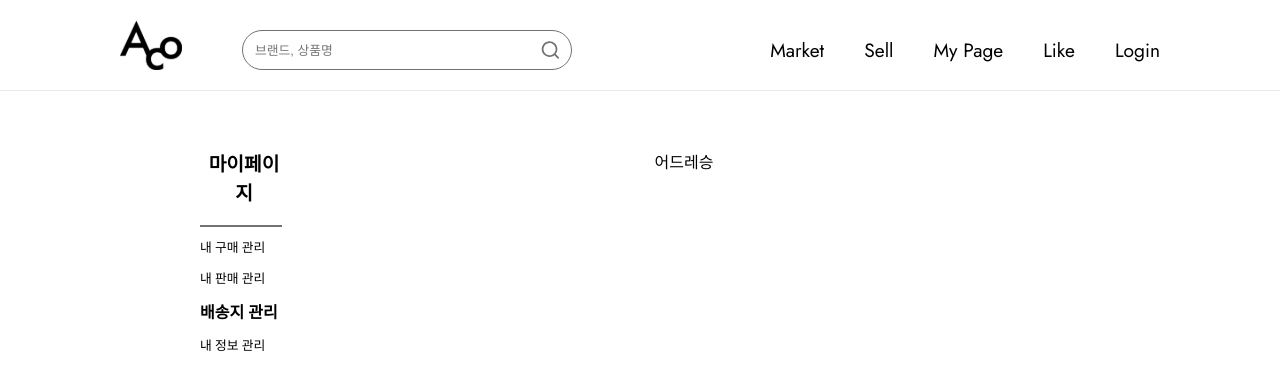
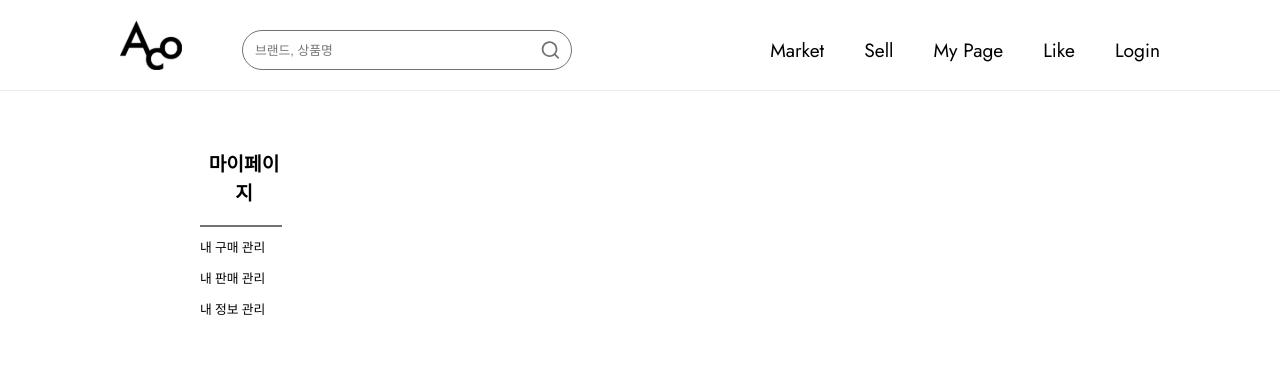
Before and after one commit to aucison/Aucicon_FE, a React (Create React App) app: page /mypage/address in a window 1280 px wide. Shown: the top 390 px of the page. Built offline with nearby package versions, Linux system fonts and the light colour scheme; a web font is replaced by a local one.

Commit message:
[del] 마이페이지 메뉴 포맷 수정

```diff
--- a/src/pages/Mypage/Format.tsx
+++ b/src/pages/Mypage/Format.tsx
@@ -3,8 +3,8 @@ import { styled } from 'styled-components';
 import { NavLink, useParams } from 'react-router-dom';
 import Buy from './Buy';
 import Sell from './Sell';
-import Address from './Address';
 import Info from './Info';
+import BuyDetail from './BuyDetail';
 
 const Format = () => {
   const { name } = useParams();
@@ -12,8 +12,8 @@ const Format = () => {
   const [page, setPage] = React.useState(name || 'buy'); // [현재 페이지, 페이지 변경 함수
   const pages = [
     { name: 'buy', content: <Buy /> },
+    { name: 'buyDetail', content: <BuyDetail /> },
     { name: 'sell', content: <Sell /> },
-    { name: 'address', content: <Address /> },
     { name: 'info', content: <Info /> },
   ];
 
@@ -29,7 +29,6 @@ const Format = () => {
         <Divider />
         <NavLink to="/mypage/buy">내 구매 관리</NavLink>
         <NavLink to="/mypage/sell">내 판매 관리</NavLink>
-        <NavLink to="/mypage/address">배송지 관리</NavLink>
         <NavLink to="/mypage/info">내 정보 관리</NavLink>
       </NavMenu>
       <Contents>{pages.find((page) => page.name === name)?.content}</Contents>
```
